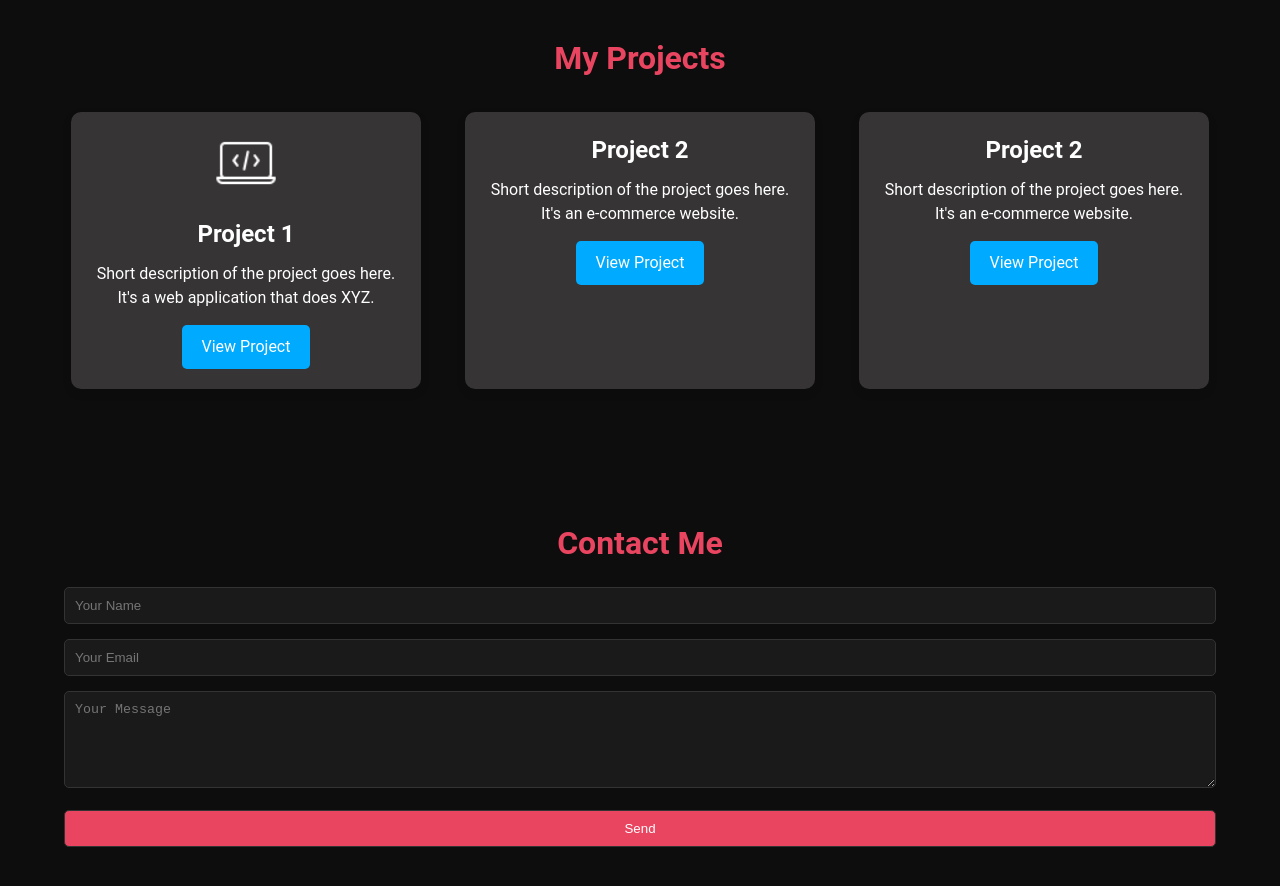
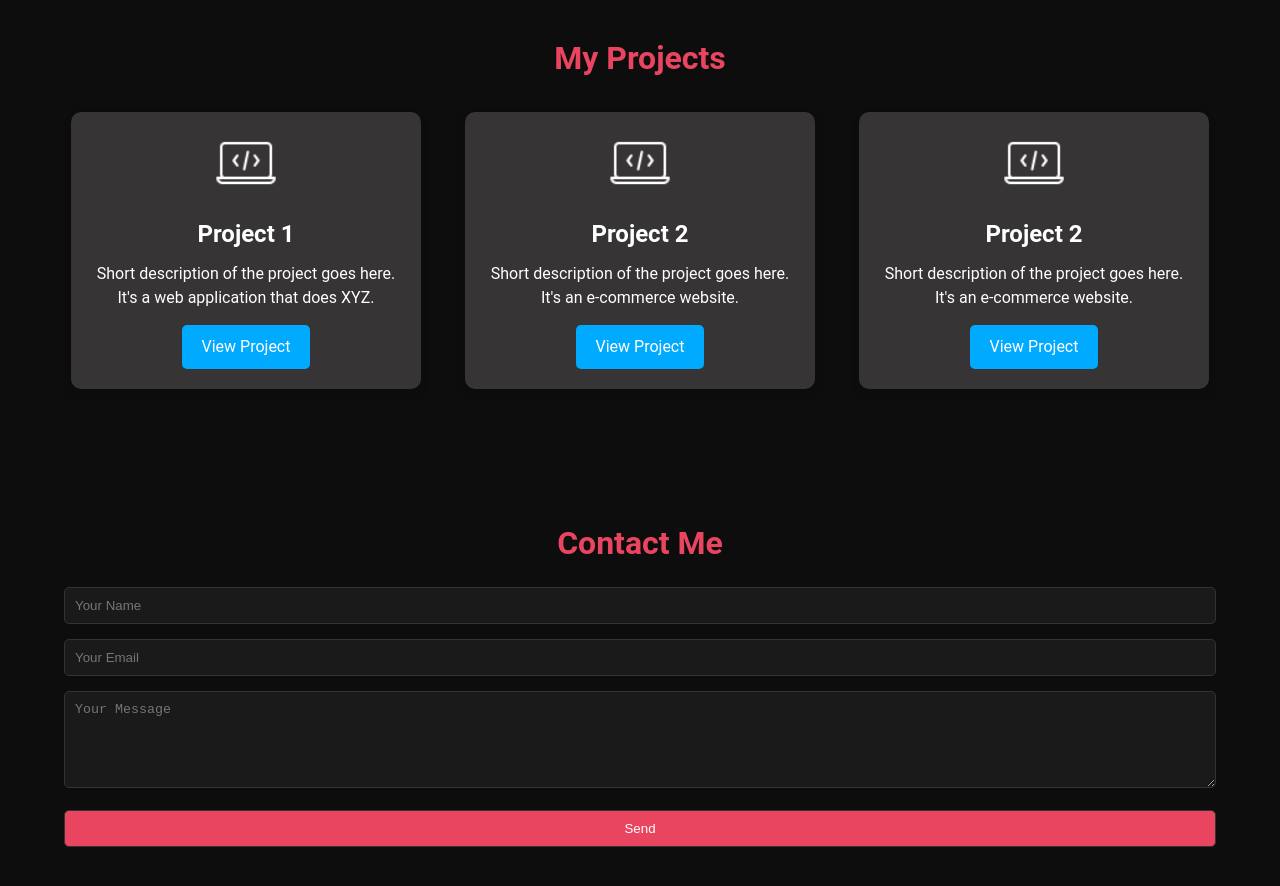
Before and after one commit to henrytatodev/meuportf-lio, a plain HTML site: page index.html in a window 1280 px wide. Shown: the part 1700-2586 px from the top of the page. Drawn offline with Linux system fonts and the light colour scheme.

Commit message:
Update index.html

```diff
--- a/index.html
+++ b/index.html
@@ -72,13 +72,13 @@
           <a href="https://link-to-project1.com" target="_blank" class="btn">View Project</a>
         </div>
         <div class="project-card">
-          <!--<img src="imagens/icon2.png" alt="Project 2">-->
+          <img src="icon2.png" alt="Project 2">
           <h3>Project 2</h3>
           <p>Short description of the project goes here. It's an e-commerce website.</p>
           <a href="https://link-to-project2.com" target="_blank" class="btn">View Project</a>
         </div>
         <div class="project-card">
-           <!-- <img src="imagens/icon2.png" alt="Project 2">-->
+            <img src="icon2.png" alt="Project 2">
             <h3>Project 2</h3>
             <p>Short description of the project goes here. It's an e-commerce website.</p>
             <a href="https://link-to-project2.com" target="_blank" class="btn">View Project</a>
```
